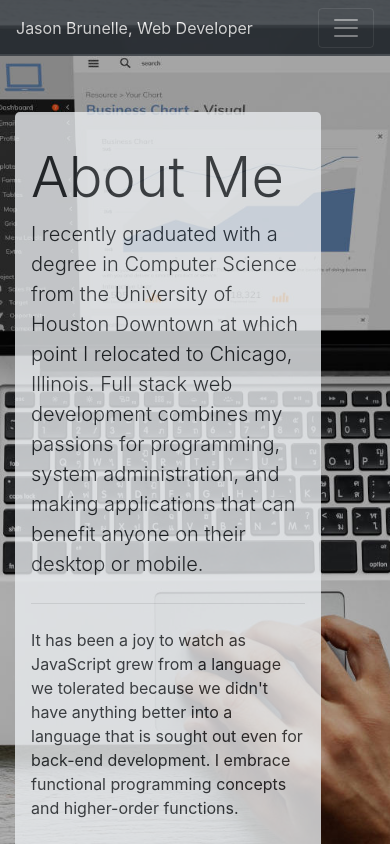
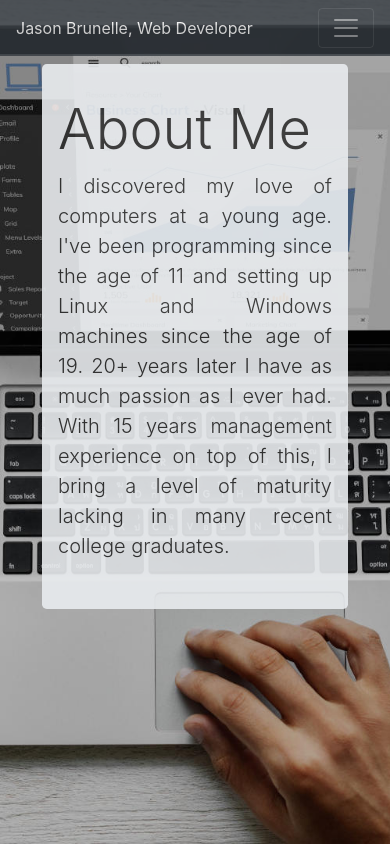
Before and after one commit to jasonmb626/jasonbrunelle.com, a React (Create React App) app: page /about in a window 390 px wide. Built offline with nearby package versions, Linux system fonts and the light colour scheme; the HTML template or start-up script is replaced by a standard one.

Commit message:
About me is more responsive.

```diff
--- a/src/App.css
+++ b/src/App.css
@@ -78,10 +78,17 @@ body {
   color: white;
 }
 
+.show-md {
+  display: none;
+}
+
 .jumbotron {
-  opacity: 0.8;
-  margin-top: 7rem;
+  padding: 2rem 1rem;
+  opacity: 0.9;
+  margin-top: 4rem;
   width: 85%;
+  color: #333;
+  text-align: justify;
 }
 
 .navbar .container-fluid {
@@ -91,6 +98,12 @@ body {
   margin-right: 0;
 }
 
+@media (min-width: 500px) {
+  .show-md {
+    display: block;
+  }
+}
+
 @media screen and (min-width: 816px) {
   .container-fluid.full-width {
     padding-left: 0;
@@ -98,6 +111,9 @@ body {
     margin-top: 0;
     margin-left: 4.5rem;
     overflow-x: hidden;
+  }
+  .jumbotron {
+    margin-top: 7rem;
   }
 }
 @media screen and (max-width: 815px) {
--- a/src/Components/About.js
+++ b/src/Components/About.js
@@ -4,21 +4,25 @@ const About = () => {
   return (
     <div className='bg-image about-image'>
       <div className='container'>
-        <div className='jumbotron'>
+        <div className='jumbotron mx-auto'>
           <h1 className='display-4'>About Me</h1>
           <p className='lead'>
+            I discovered my love of computers at a young age. I've been
+            programming since the age of 11 and setting up Linux and Windows
+            machines since the age of 19. 20+ years later I have as much passion
+            as I ever had. With 15 years management experience on top of this, I
+            bring a level of maturity lacking in many recent college graduates.
+          </p>
+          <p className='show-md'>
             I recently graduated with a degree in Computer Science from the
             University of Houston Downtown at which point I relocated to
             Chicago, Illinois. Full stack web development combines my passions
             for programming, system administration, and making applications that
-            can benefit anyone on their desktop or mobile.
-          </p>
-          <hr className='my-4' />
-          <p>
-            It has been a joy to watch as JavaScript grew from a language we
-            tolerated because we didn't have anything better into a language
-            that is sought out even for back-end development. I embrace
-            functional programming concepts and higher-order functions.
+            can benefit anyone on their desktop or mobile. It has been a joy to
+            watch as JavaScript grew from a language we tolerated because we
+            didn't have anything better into a language that is sought out even
+            for back-end development. I embrace functional programming concepts
+            and higher-order functions.
           </p>
         </div>
       </div>
```
